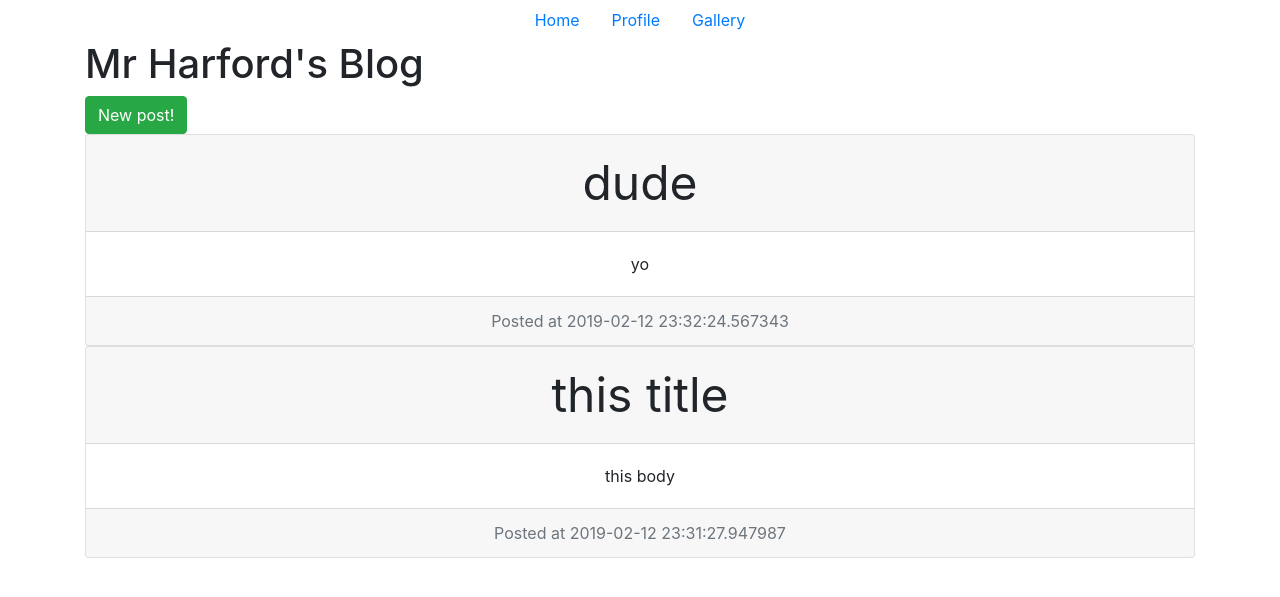
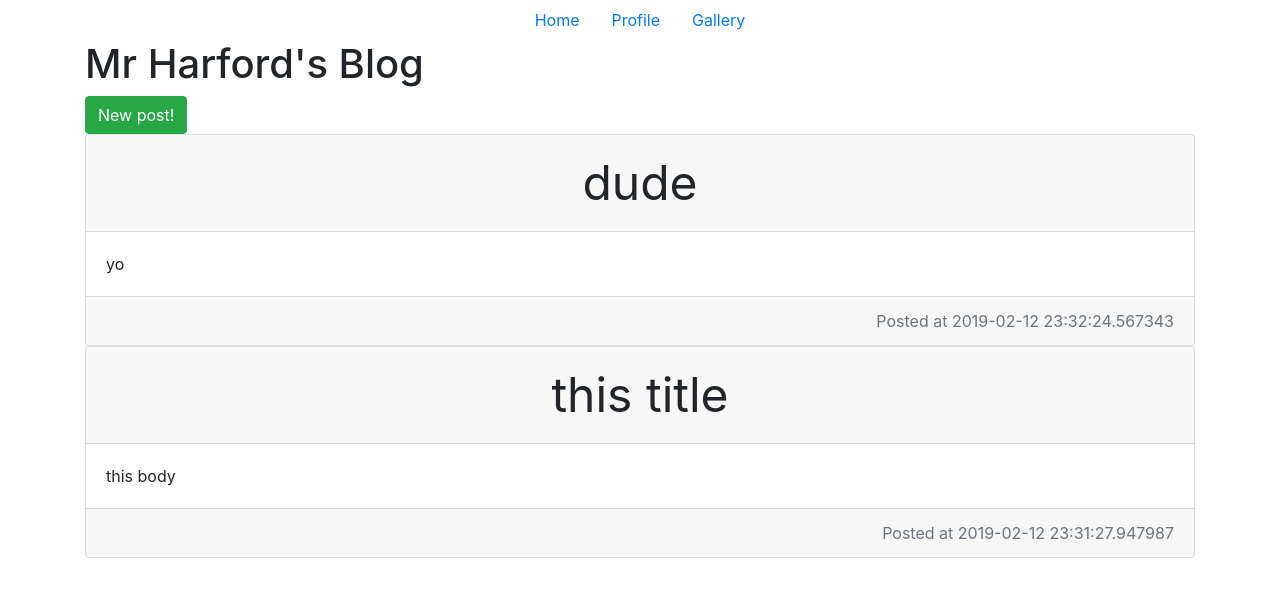
Before and after one commit to harfordt/blog_example, a Flask app: page / in a window 1280 px wide. Shown: the top 597 px of the page. Run offline with Flask 2, Linux system fonts and the light colour scheme; data comes from the database, SQL or seed files in the repository; some libraries are stand-ins or nearby versions.

Commit message:
Format blog post layout

```diff
--- a/templates/home.html
+++ b/templates/home.html
@@ -9,14 +9,14 @@
 {% block body %}
 <a class="btn btn-success" href="/new-blog-post">New post!</a>
 {% for entry in entries %}
-    <div class="card text-center">
-        <div class="card-header">
+    <div class="card">
+        <div class="card-header text-center">
             {{ entry[0] }}
         </div>
         <div class="card-body">
             <p class="card-text">{{ entry[1] }}</p>
         </div>
-        <div class="card-footer text-muted">
+        <div class="card-footer text-muted text-right">
             Posted at {{ entry[2] }}
         </div>
     </div>
```
